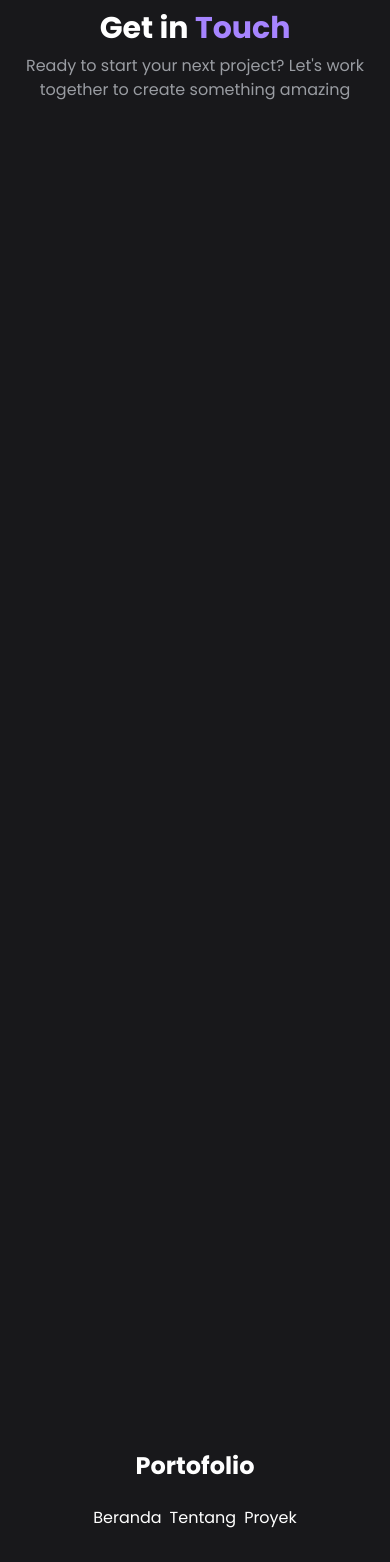
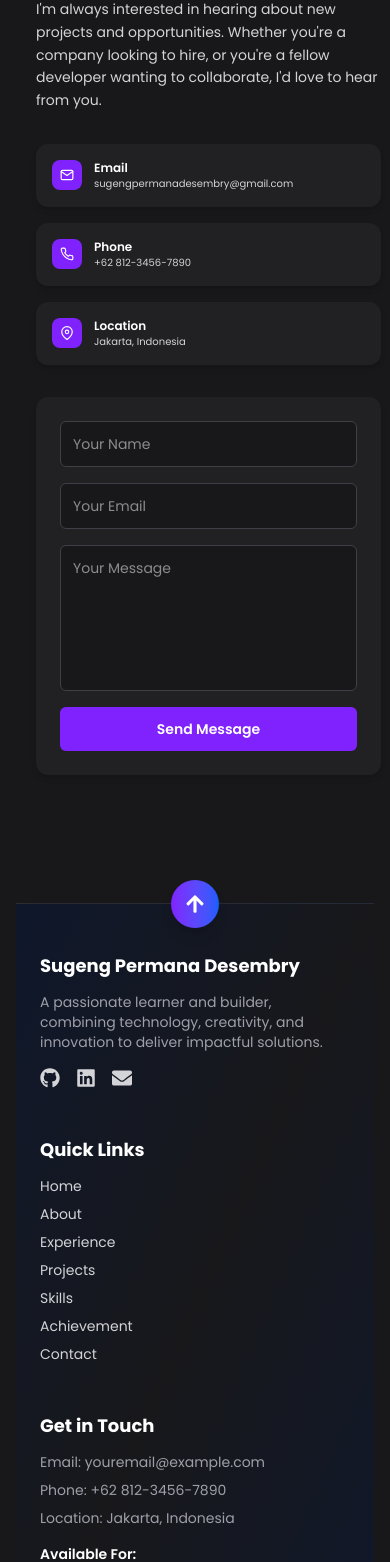
Before and after one commit to SugengPermana/Portofolio_SugengPermana, a React (Vite) app: page / in a window 390 px wide. Shown: the part 7070-8632 px from the top of the page. Built offline with nearby package versions, Linux system fonts and the light colour scheme.

Commit message:
create footer

```diff
--- a/src/components/contact.jsx
+++ b/src/components/contact.jsx
@@ -1,141 +1,98 @@
+import { FiMail, FiPhone, FiMapPin } from "react-icons/fi";
+
 const Contact = () => {
   return (
-    <div>
-      <div className="kontak mt-32 sm:p-10 p-0 scroll-mt-24" id="contact">
-        <h1 className="text-center text-3xl sm:text-4xl lg:text-5xl font-bold mb-2 text-white">
-          Get in <span className="text-violet-400">Touch</span>
-        </h1>
-        <p className="text-base sm:text-lg text-center opacity-70 mb-16 text-gray-300">
-          Ready to start your next project? Let's work together to create something amazing
-        </p>
-
-        {/* Contact Information Section */}
-        <div
-  className="mb-12 bg-zinc-900/50 rounded-xl p-8 sm:p-12"
-  data-aos="fade-up"
-  data-aos-duration="1000"
-  data-aos-delay="200"
->
-  <h2 className="text-2xl font-bold text-center mb-8 text-violet-400">
+    <section id="contact" className="py-16 px-5 bg-zinc-900">
+      <div className="max-w-screen-lg mx-auto grid md:grid-cols-2 gap-8 lg:gap-12">
+        {/* Left Side - Contact Information */}
+        <div className="flex flex-col justify-start h-full">
+          {/* Title */}
+          <h2 className="text-3xl sm:text-4xl md:text-5xl font-bold text-white mb-4">
             Let's Connect
           </h2>
-  <p className="text-center text-gray-300 mb-8 max-w-2xl mx-auto">
-    I'm always interested in new opportunities and exciting projects.
-    Whether you have a question or just want to say hi, I'll get back to you as soon as possible.
+
+          {/* Description */}
+          <p className="text-zinc-300 text-sm sm:text-base md:text-lg leading-relaxed mb-8 flex-grow">
+            I'm always interested in hearing about new projects and opportunities.
+            Whether you're a company looking to hire, or you're a fellow developer
+            wanting to collaborate, I'd love to hear from you.
           </p>
 
           {/* Contact Details */}
-  <div className="flex flex-col sm:flex-row justify-center items-center gap-8 mb-12">
+          <div className="flex flex-col gap-4 sm:gap-6 mt-auto">
             {/* Email */}
-    <div className="flex items-center gap-3 text-gray-300 group">
-      <div className="p-3 rounded-full bg-zinc-800 group-hover:bg-violet-600 transition duration-300">
-        <svg
-          className="w-5 h-5 text-violet-400 group-hover:text-white transition duration-300"
-          fill="currentColor"
-          viewBox="0 0 20 20"
-        >
-          <path d="M2.003 5.884L10 9.882l7.997-3.998A2 2 0 0016 4H4a2 2 0 00-1.997 1.884z"/>
-          <path d="M18 8.118l-8 4-8-4V14a2 2 0 002 2h12a2 2 0 002-2V8.118z"/>
-        </svg>
+            <div className="flex items-center gap-3 sm:gap-4 bg-zinc-800/60 p-4 rounded-xl shadow-md hover:bg-zinc-700/60 transition duration-300">
+              <div className="bg-violet-600 p-2 sm:p-3 rounded-lg transition transform hover:scale-110 hover:bg-violet-700 flex-shrink-0">
+                <FiMail className="text-white text-sm sm:text-base md:text-lg" />
               </div>
-      <span className="group-hover:text-violet-400 transition duration-300">
+              <div className="min-w-0 flex-1">
+                <h3 className="text-xs sm:text-sm md:text-base font-semibold text-white">
+                  Email
+                </h3>
+                <p className="text-[10px] sm:text-xs md:text-sm text-zinc-300 break-words">
                   sugengpermanadesembry@gmail.com
-      </span>
+                </p>
+              </div>
             </div>
 
             {/* Phone */}
-    <div className="flex items-center gap-3 text-gray-300 group">
-      <div className="p-3 rounded-full bg-zinc-800 group-hover:bg-violet-600 transition duration-300">
-        <svg
-          className="w-5 h-5 text-violet-400 group-hover:text-white transition duration-300"
-          fill="currentColor"
-          viewBox="0 0 20 20"
-        >
-          <path d="M2 3a1 1 0 011-1h2.153a1 1 0 01.986.836l.74 4.435a1 1 0 01-.54 1.06l-1.548.773a11.037 11.037 0 006.105 6.105l.774-1.548a1 1 0 011.059-.54l4.435.74a1 1 0 01.836.986V17a1 1 0 01-1 1h-2C7.82 18 2 12.18 2 5V3z"/>
-        </svg>
+            <div className="flex items-center gap-3 sm:gap-4 bg-zinc-800/60 p-4 rounded-xl shadow-md hover:bg-zinc-700/60 transition duration-300">
+              <div className="bg-violet-600 p-2 sm:p-3 rounded-lg transition transform hover:scale-110 hover:bg-violet-700 flex-shrink-0">
+                <FiPhone className="text-white text-sm sm:text-base md:text-lg" />
               </div>
-      <span className="group-hover:text-violet-400 transition duration-300">
+              <div className="min-w-0 flex-1">
+                <h3 className="text-xs sm:text-sm md:text-base font-semibold text-white">
+                  Phone
+                </h3>
+                <p className="text-[10px] sm:text-xs md:text-sm text-zinc-300 break-words">
                   +62 812-3456-7890
-      </span>
+                </p>
+              </div>
             </div>
 
             {/* Location */}
-    <div className="flex items-center gap-3 text-gray-300 group">
-      <div className="p-3 rounded-full bg-zinc-800 group-hover:bg-violet-600 transition duration-300">
-        <svg
-          className="w-5 h-5 text-violet-400 group-hover:text-white transition duration-300"
-          fill="currentColor"
-          viewBox="0 0 20 20"
-        >
-          <path
-            fillRule="evenodd"
-            d="M5.05 4.05a7 7 0 119.9 9.9L10 18.9l-4.95-4.95a7 7 0 010-9.9zM10 11a2 2 0 100-4 2 2 0 000 4z"
-            clipRule="evenodd"
-          />
-        </svg>
+            <div className="flex items-center gap-3 sm:gap-4 bg-zinc-800/60 p-4 rounded-xl shadow-md hover:bg-zinc-700/60 transition duration-300">
+              <div className="bg-violet-600 p-2 sm:p-3 rounded-lg transition transform hover:scale-110 hover:bg-violet-700 flex-shrink-0">
+                <FiMapPin className="text-white text-sm sm:text-base md:text-lg" />
               </div>
-      <span className="group-hover:text-violet-400 transition duration-300">
+              <div className="min-w-0 flex-1">
+                <h3 className="text-xs sm:text-sm md:text-base font-semibold text-white">
+                  Location
+                </h3>
+                <p className="text-[10px] sm:text-xs md:text-sm text-zinc-300 break-words">
                   Jakarta, Indonesia
-      </span>
+                </p>
+              </div>
             </div>
           </div>
         </div>
 
-        <form
-          action="https://formsubmit.co/sugengpermanadesembry@gmail.com"
-          method="POST"
-          className="bg-zinc-800 p-10 sm:w-fit w-full mx-auto rounded-md"
-          autoComplete="off"
-          data-aos="fade-up"
-        >
-          <div className="flex flex-col gap-6">
-            <div className="flex flex-col gap-2">
-              <label className="font-semibold">Nama Lengkap</label>
+        {/* Right Side - Contact Form */}
+        <div className="bg-zinc-800/60 p-6 rounded-xl shadow-md flex flex-col h-full">
+          <form className="flex flex-col gap-4 h-full" required>
             <input
               type="text"
-                name="nama"
-                placeholder="Masukan Nama"
-                className="border border-zinc-500 p-2 rounded-md"
-                required
+              placeholder="Your Name"
+              className="p-3 rounded-md bg-zinc-900 text-white text-sm sm:text-base focus:outline-none focus:ring-2 focus:ring-violet-600 border border-zinc-700"
             />
-            </div>
-            <div className="flex flex-col gap-2">
-              <label className="font-semibold">Email</label>
             <input
               type="email"
-                name="email"
-                placeholder="Masukan Email"
-                className="border border-zinc-500 p-2 rounded-md"
-                required
+              placeholder="Your Email"
+              className="p-3 rounded-md bg-zinc-900 text-white text-sm sm:text-base focus:outline-none focus:ring-2 focus:ring-violet-600 border border-zinc-700"
             />
-            </div>
-            <div className="flex flex-col gap-2">
-              <label htmlFor="pesan" className="font-semibold">
-                Pesan
-              </label>
             <textarea
-                name="pesan"
-                id="pesan"
-                cols={45}
-                rows={7}
-                placeholder="Masukan Pesan"
-                className="border border-zinc-500 p-2 rounded-md"
-                required
+              placeholder="Your Message"
+              rows="6"
+              className="p-3 rounded-md bg-zinc-900 text-white text-sm sm:text-base focus:outline-none focus:ring-2 focus:ring-violet-600 border border-zinc-700 resize-none flex-1"
             ></textarea>
-            </div>
-            <div className="text-center">
-              <button
-                type="submit"
-                className="bg-violet-700 p-3 rounded-lg w-full cursor-pointer border border-zinc-600 hover:bg-violet-600"
-              >
-                Kirim Pesan
+            <button className="bg-violet-600 hover:bg-violet-700 transition p-3 rounded-md font-semibold text-white text-sm sm:text-base mt-auto">
+              Send Message
             </button>
-            </div>
-          </div>
           </form>
         </div>
       </div>
-  )
-}
+    </section>
+  );
+};
 
-export default Contact
+export default Contact;
--- a/src/components/footer.jsx
+++ b/src/components/footer.jsx
@@ -1,25 +1,108 @@
+import { FaGithub, FaLinkedin, FaEnvelope, FaArrowUp } from "react-icons/fa";
+
 const Footer = () => {
+  const scrollToTop = () => {
+    window.scrollTo({ top: 0, behavior: "smooth" });
+  };
+
   return (
-    <div className="mt-32 py-4 flex md:flex-row flex-col gap-6 md:gap-0 justify-between items-center">
-      <h1 className="text-2xl font-bold">Portofolio</h1>
-      <div className="flex gap-2">
-        <a href="#beranda">Beranda</a>
-        <a href="#tentanf">Tentang</a>
-        <a href="#proyek">Proyek</a>
+    <footer className="relative w-full bg-gradient-to-br from-slate-900 via-zinc-900 to-slate-900 text-zinc-300 px-6 py-12 mt-16 border-t border-zinc-700/50">
+      {/* Arrow Up */}
+      <div className="absolute -top-6 left-1/2 transform -translate-x-1/2">
+        <button
+          onClick={scrollToTop}
+          className="w-12 h-12 flex items-center justify-center rounded-full
+          bg-gradient-to-r from-violet-600 to-blue-600
+          text-white shadow-lg transition transform hover:scale-110 cursor-pointer"
+        >
+          <FaArrowUp size={20} />
+        </button>
       </div>
-      <div className="flex items-center gap-3">
-        <a href="#">
-          <i className="ri-github-fill ri-2x"></i>
-        </a>
-        <a href="#">
-          <i className="ri-instagram-fill ri-2x"></i>
-        </a>
-        <a href="#">
-          <i className="ri-linkedin-fill ri-2x"></i>
-        </a>
+
+      {/* Content */}
+      <div className="max-w-6xl mx-auto grid gap-12 md:grid-cols-2 lg:grid-cols-3 text-sm">
+        {/* Left: About */}
+        <div>
+          <h3 className="text-lg font-bold text-white">Sugeng Permana Desembry</h3>
+          <p className="mt-3 text-zinc-400">
+            A passionate learner and builder, combining technology, creativity, and
+            innovation to deliver impactful solutions.
+          </p>
+
+          {/* Social Icons */}
+          <div className="flex gap-4 mt-4">
+            <a
+              href="https://github.com/"
+              target="_blank"
+              rel="noopener noreferrer"
+              className="hover:text-violet-400 transition"
+            >
+              <FaGithub size={20} />
+            </a>
+            <a
+              href="https://linkedin.com/"
+              target="_blank"
+              rel="noopener noreferrer"
+              className="hover:text-violet-400 transition"
+            >
+              <FaLinkedin size={20} />
+            </a>
+            <a
+              href="mailto:youremail@example.com"
+              className="hover:text-violet-400 transition"
+            >
+              <FaEnvelope size={20} />
+            </a>
+          </div>
+        </div>
+
+        {/* Middle: Quick Links */}
+        <div>
+          <h3 className="text-lg font-bold text-white">Quick Links</h3>
+          <ul className="mt-3 space-y-2">
+            {[
+              "Home",
+              "About",
+              "Experience",
+              "Projects",
+              "Skills",
+              "Achievement",
+              "Contact",
+            ].map((link, i) => (
+              <li key={i}>
+                <a
+                  href={`#${link.toLowerCase()}`}
+                  className="hover:text-violet-400 transition"
+                >
+                  {link}
+                </a>
+              </li>
+            ))}
+          </ul>
+        </div>
+
+        {/* Right: Get in Touch */}
+        <div>
+          <h3 className="text-lg font-bold text-white">Get in Touch</h3>
+          <ul className="mt-3 space-y-2 text-zinc-400">
+            <li>Email: youremail@example.com</li>
+            <li>Phone: +62 812-3456-7890</li>
+            <li>Location: Jakarta, Indonesia</li>
+          </ul>
+
+          <div className="mt-4">
+            <h4 className="font-semibold text-white">Available For:</h4>
+            <p className="text-zinc-400">Freelance, Remote Work, Collaboration</p>
+          </div>
+        </div>
       </div>
-    </div>
-  )
-}
 
-export default Footer
+      {/* Bottom copyright */}
+      <div className="mt-12 text-center text-xs text-zinc-500">
+        © {new Date().getFullYear()} Sugeng Permana Desembry. All rights reserved.
+      </div>
+    </footer>
+  );
+};
+
+export default Footer;
```
Lines whose indentation alone changed are shown as unchanged.
